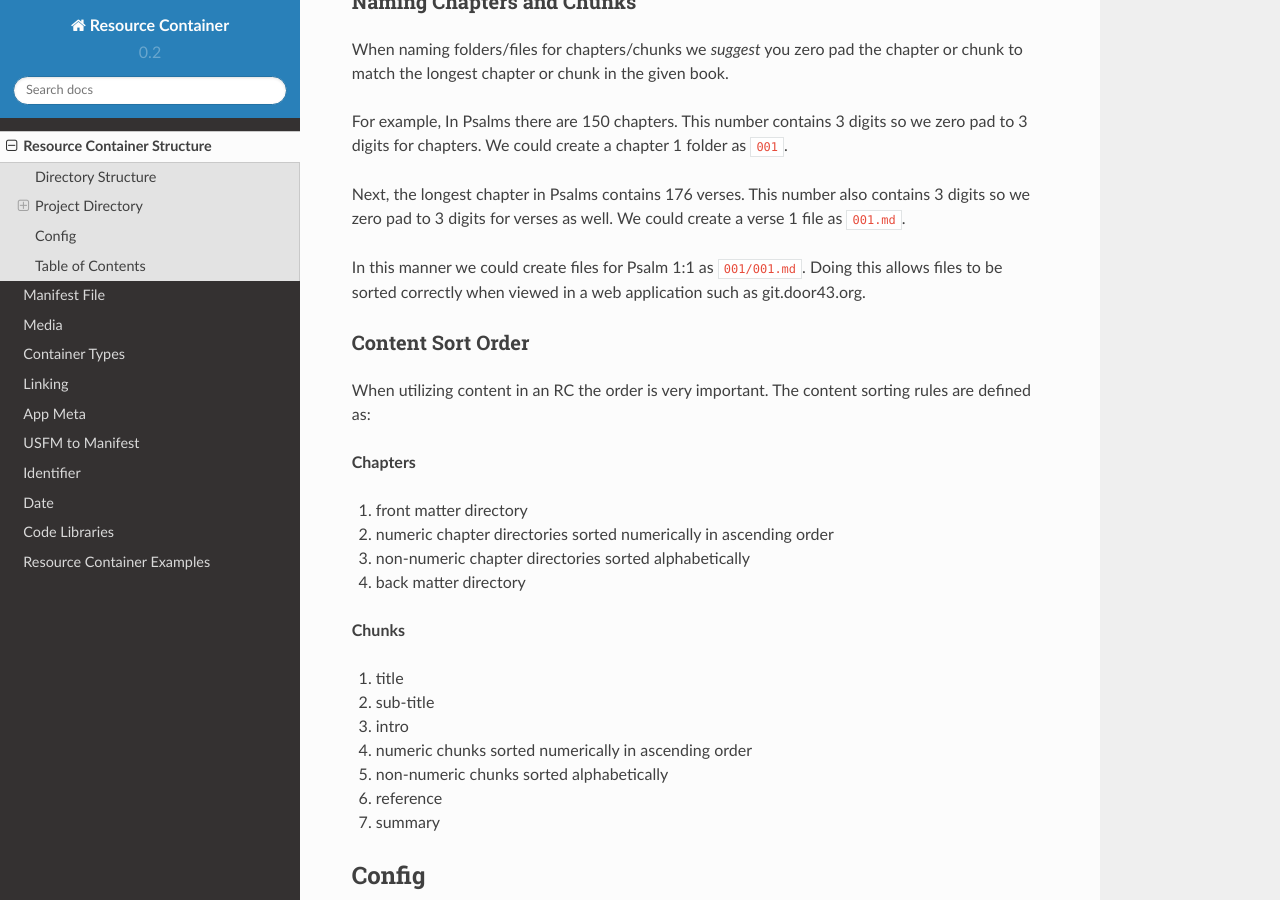
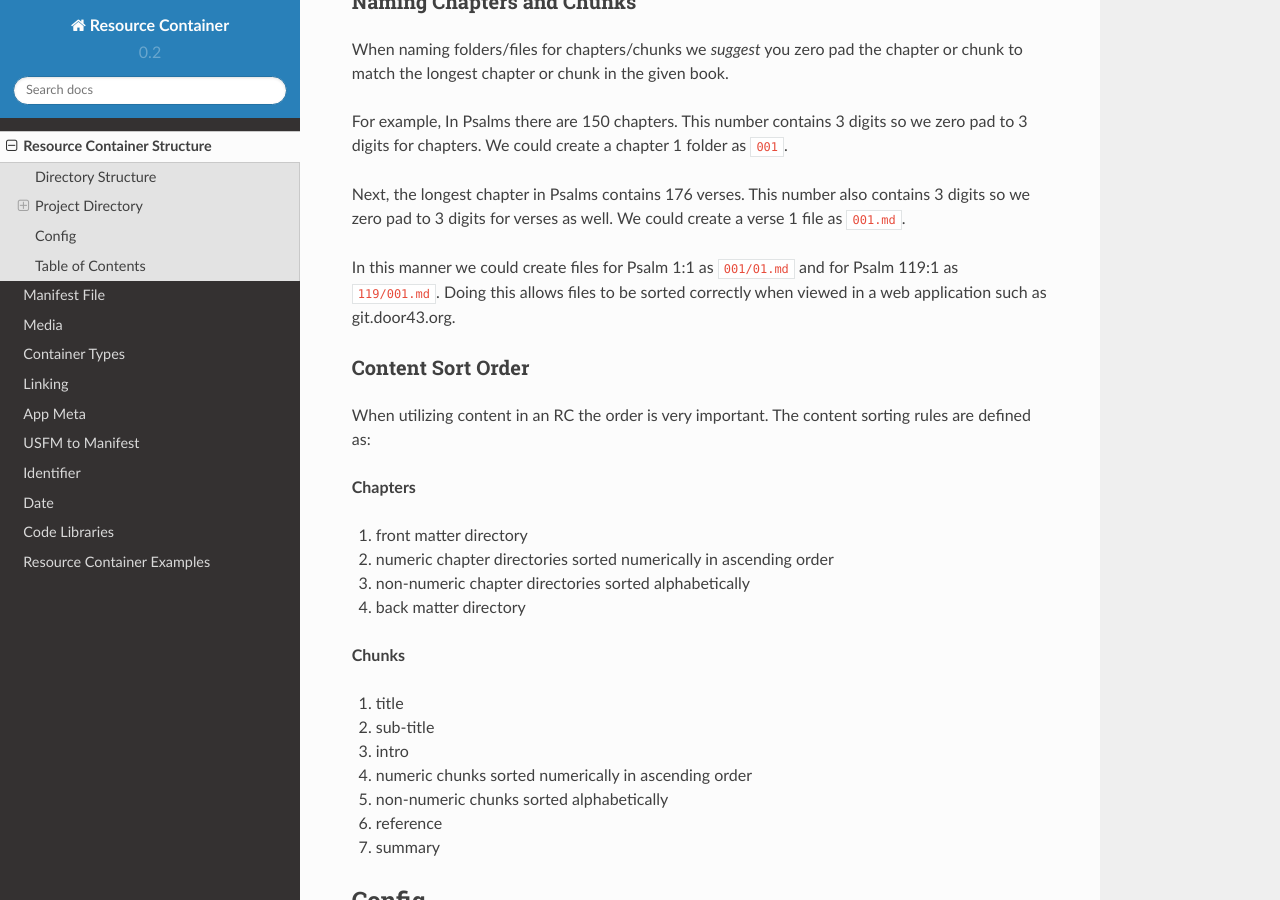
Before and after one commit to unfoldingWord-dev/Resource-Container, a Sphinx documentation site: the page built from docs/structure.rst, in a window 1280 px wide and 900 px high, scrolled down 3226 px. Built offline with Sphinx 7.4.7 and the Read the Docs theme 2.0.0, drawn with Linux system fonts in a browser that asks for light colours.

Commit message:
Clarify zero padding example
Only Psalm 119 needs verses padded to three digits, I updated the example to hopefully clarify that.

```diff
--- a/docs/structure.rst
+++ b/docs/structure.rst
@@ -158,7 +158,7 @@ In Psalms there are 150 chapters. This number contains 3 digits so we zero pad t
 
 Next, the longest chapter in Psalms contains 176 verses. This number also contains 3 digits so we zero pad to 3 digits for verses as well. We could create a verse 1 file as ``001.md``.
 
-In this manner we could create files for Psalm 1:1 as ``001/001.md``. Doing this allows files to be sorted correctly when viewed in a web application such as git.door43.org.
+In this manner we could create files for Psalm 1:1 as ``001/01.md`` and for Psalm 119:1 as ``119/001.md``. Doing this allows files to be sorted correctly when viewed in a web application such as git.door43.org.
 
 
 Content Sort Order
```
